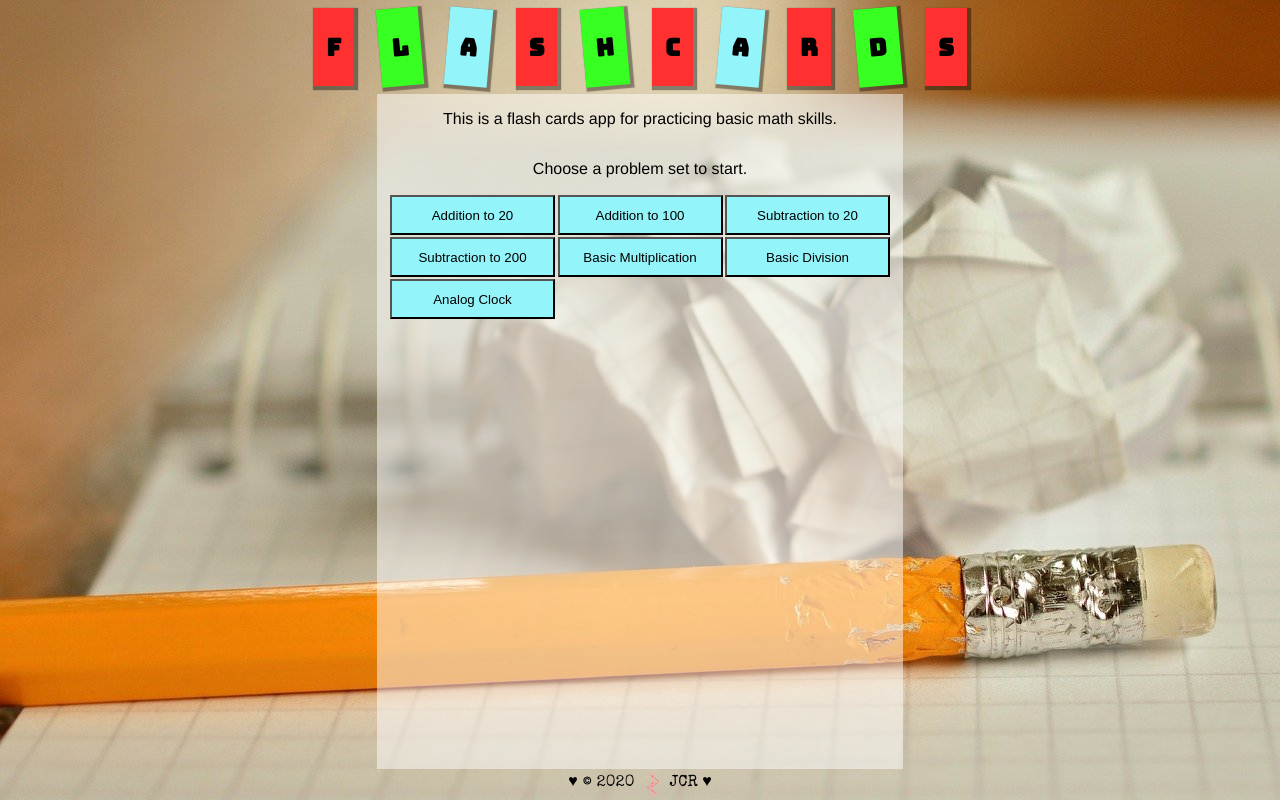
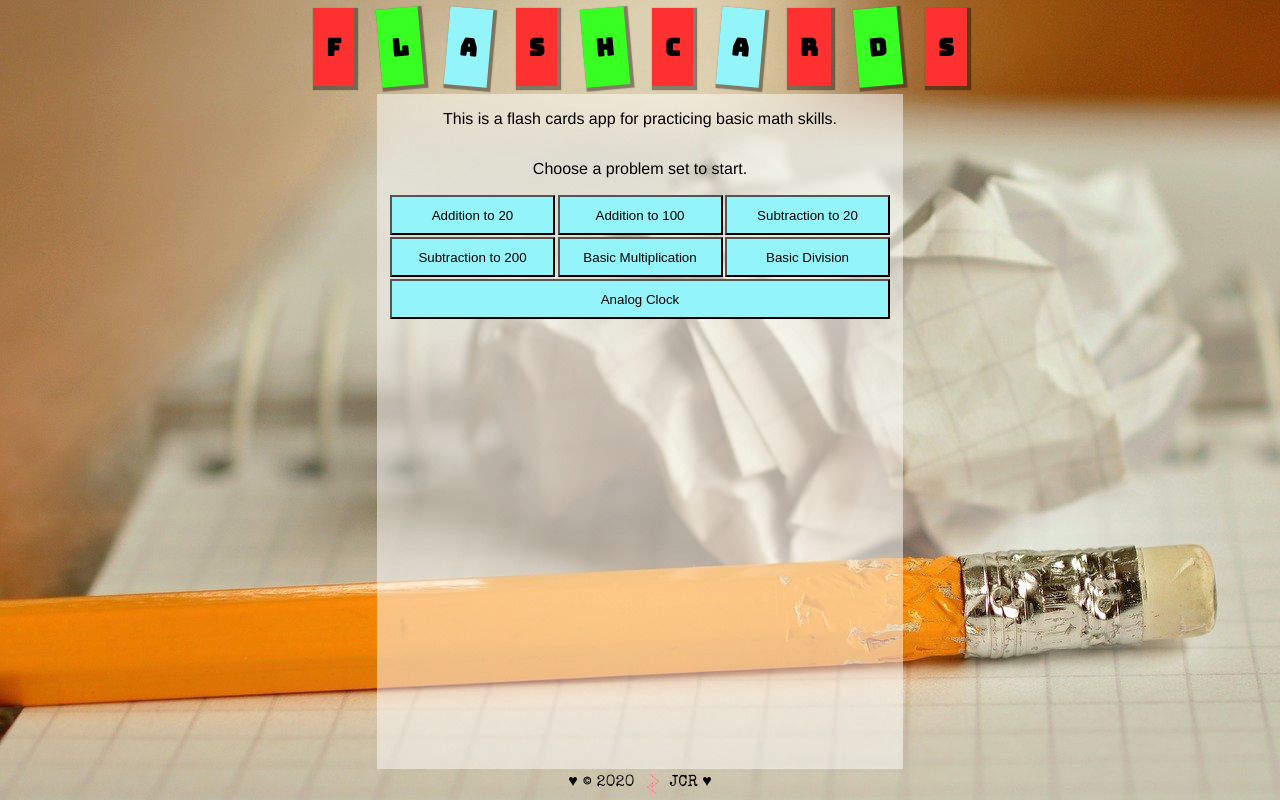
Before and after one commit to jamrod/flashCards, a React (Create React App) app: page / in a window 1280 px wide. Built offline with nearby package versions, Linux system fonts and the light colour scheme.

Commit message:
added explainer text, fixed bug

```diff
--- a/src/App.css
+++ b/src/App.css
@@ -129,6 +129,10 @@ body {
   width: 33%;
 }
 
+.button-full {
+  min-width: 100%;
+}
+
 .play-buttons {
   width: 100%;
   height: 40px;
--- a/src/Components/Clock.js
+++ b/src/Components/Clock.js
@@ -9,7 +9,7 @@ function Clock(props) {
     root.style.setProperty('--minute', `${minute}deg`)
     const hour = (parseInt(props.problem.problem[0]) * 30) + (minute / 12)
     root.style.setProperty('--hour', `${hour}deg`)
-    const answerText = getTimeText(props.problem.problem)
+    const answerText = props.problem ? getTimeText(props.problem.problem) : null
 
     function showAnswer(bool) {
         if (bool) {
@@ -18,6 +18,10 @@ function Clock(props) {
                     <h2>{props.problem.answer}</h2>
                     <h2>{answerText}</h2>
                 </>
+            )
+        } else {
+            return (
+                <><p>Enter answer like a digital clock '#:##'</p></>
             )
         }
     }
--- a/src/Components/PlayButtons.js
+++ b/src/Components/PlayButtons.js
@@ -11,7 +11,7 @@ function PlayButtons(props) {
             <div className="button-container"><button className="play-buttons" onClick={() => { props.setProblems('subtraction100') }}>Subtraction to 200</button></div>
             <div className="button-container"><button className="play-buttons" onClick={() => { props.setProblems('times') }}>Basic Multiplication</button></div>
             <div className="button-container"><button className="play-buttons" onClick={() => { props.setProblems('division') }}>Basic Division</button></div>
-            <div className="button-container"><button className="play-buttons" onClick={() => { props.setProblems('clock') }}>Analog Clock</button></div>
+            <div className="button-full"><button className="play-buttons lastButton" onClick={() => { props.setProblems('clock') }}>Analog Clock</button></div>
         </div>
     )
 }
```
